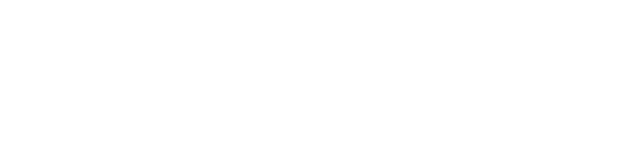
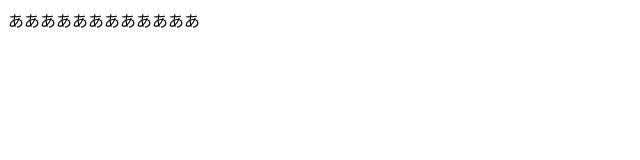
Before and after one commit to ichi1251/yesGit, a plain HTML site: page index.html in a window 1280 px wide. Shown: the whole page, without its empty margins (0-640 px from the left). Drawn offline with Linux system fonts and the light colour scheme.

Commit message:
bodyに文言追加

```diff
--- a/index.html
+++ b/index.html
@@ -7,6 +7,6 @@
     <title>Document</title>
 </head>
 <body>
-
+    ああああああああああああ
 </body>
 </html>
```
